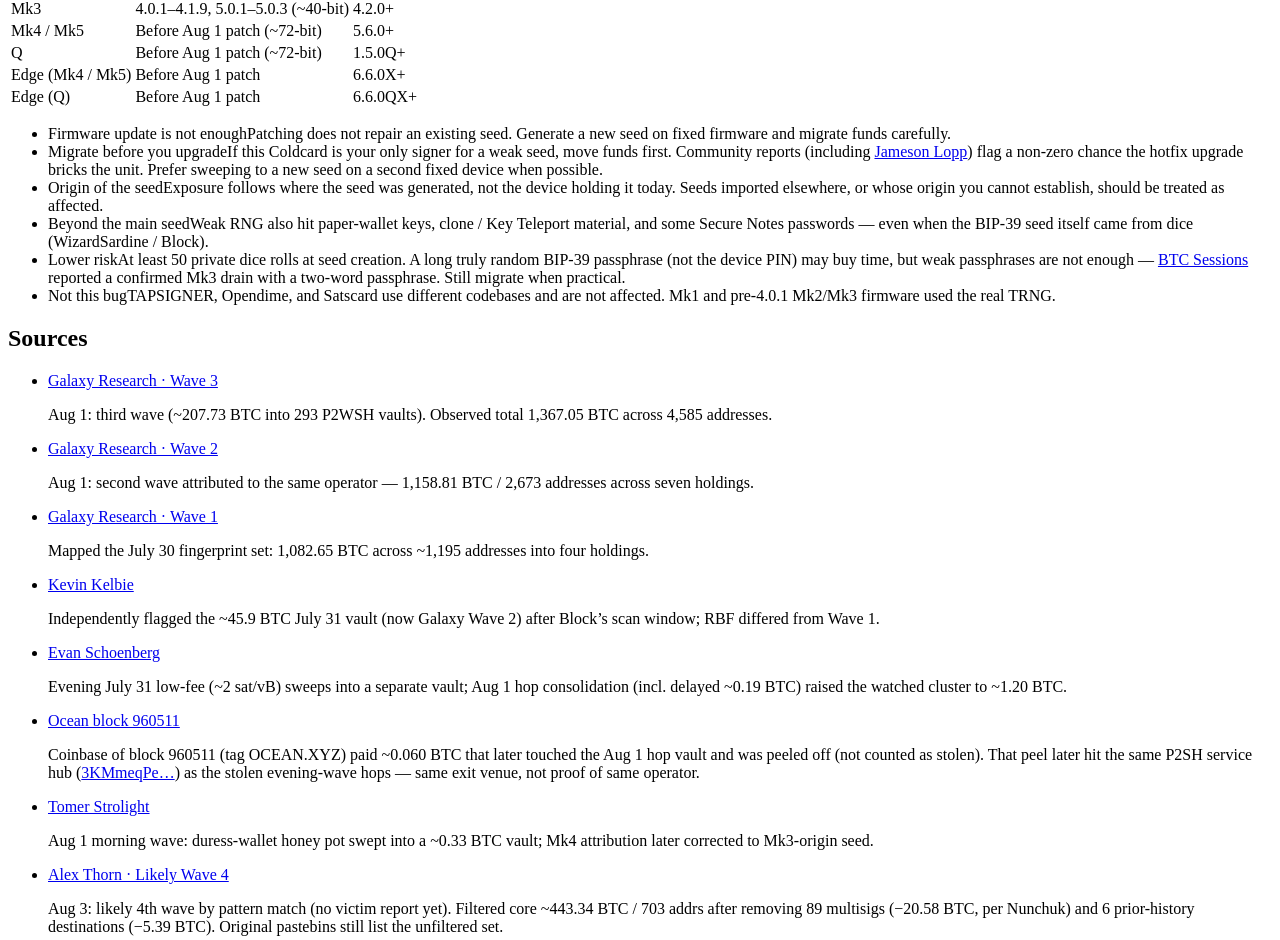
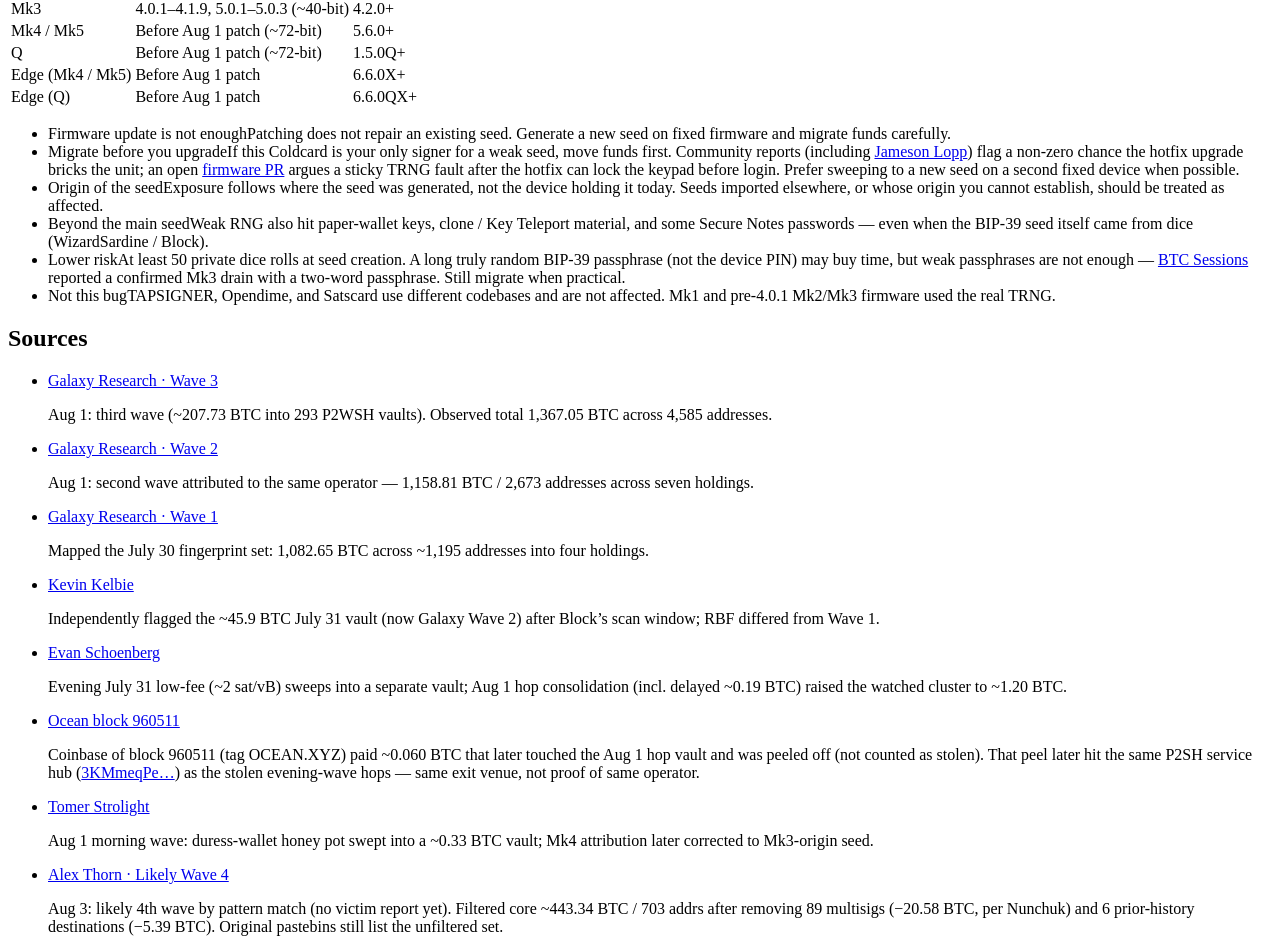
Before and after one commit to SamSamskies/coldcard-hack-tracker, a React (Vite) app: page / in a window 1280 px wide. Shown: the part 7495-8435 px from the top of the page. Built offline with nearby package versions, Linux system fonts and the light colour scheme; no server answers; the HTML template or start-up script is replaced by a standard one.

Commit message:
fix: update warning text for Coldcard upgrade risks
- Revised the warning message regarding the risks of upgrading Coldcard firmware for users with weak seeds.
- Added details about a potential TRNG fault and its implications for device functionality, enhancing user awareness and safety.

```diff
--- a/src/components/RiskChecklist.tsx
+++ b/src/components/RiskChecklist.tsx
@@ -35,7 +35,7 @@ const POINTS = [
   },
   {
     label: 'Migrate before you upgrade',
-    text: 'If this Coldcard is your only signer for a weak seed, move funds first. Community reports (including [Jameson Lopp](https://x.com/lopp/status/2083958797354127631)) flag a non-zero chance the hotfix upgrade bricks the unit. Prefer sweeping to a new seed on a second fixed device when possible.',
+    text: 'If this Coldcard is your only signer for a weak seed, move funds first. Community reports (including [Jameson Lopp](https://x.com/lopp/status/2083958797354127631)) flag a non-zero chance the hotfix upgrade bricks the unit; an open [firmware PR](https://github.com/Coldcard/firmware/pull/692) argues a sticky TRNG fault after the hotfix can lock the keypad before login. Prefer sweeping to a new seed on a second fixed device when possible.',
   },
   {
     label: 'Origin of the seed',
```
